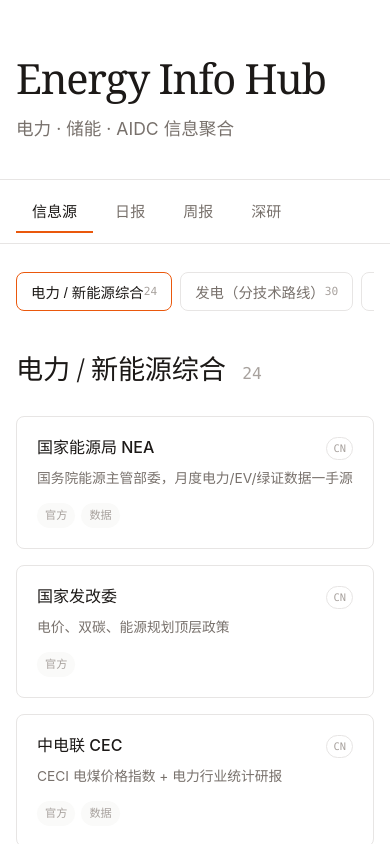
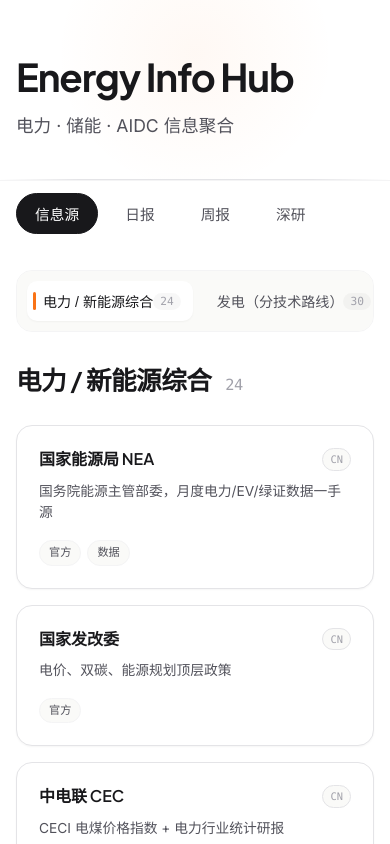
Before and after one commit to KeNINGKe/EnergyHub, a website: page index.html in a window 390 px wide. Shown: the top 844 px of the page. Drawn offline with Linux system fonts and the light colour scheme.

Commit message:
redesign: clean-but-rich style with Plus Jakarta Sans, rounded cards, soft shadows, orange accents

```diff
--- a/assets/style.css
+++ b/assets/style.css
@@ -1,19 +1,26 @@
-/* ===== Light, airy, content-first with wider layout + orange accent ===== */
+/* ===== Clean but rich — modern editorial with warm tech accents ===== */
 :root {
   --bg: #FFFFFF;
-  --bg-soft: #FAFAF9;
-  --bg-hover: #F5F5F4;
-  --text: #1C1917;
-  --text-muted: #78716C;
-  --text-faint: #A8A29E;
-  --border: #E7E5E4;
-  --border-strong: #D6D3D1;
-  --accent: #EA580C;
-  --accent-hover: #C2410C;
-  --radius: 8px;
-  --max-width: 1200px;
-  --font-serif: Georgia, "Times New Roman", "Songti SC", "SimSun", serif;
-  --font-sans: -apple-system, BlinkMacSystemFont, "Segoe UI", Roboto, "Helvetica Neue", Arial, "PingFang SC", "Microsoft YaHei", sans-serif;
+  --bg-soft: #FAFAF8;
+  --bg-warm: #FFF7ED;
+  --bg-hover: #F5F5F0;
+  --text: #18181B;
+  --text-muted: #52525B;
+  --text-faint: #A1A1AA;
+  --border: #E4E4E7;
+  --border-light: #F4F4F5;
+  --accent: #F97316;
+  --accent-soft: #FFF7ED;
+  --accent-hover: #EA580C;
+  --shadow-sm: 0 1px 2px rgba(0, 0, 0, 0.04);
+  --shadow-md: 0 4px 12px rgba(0, 0, 0, 0.06);
+  --shadow-lg: 0 12px 32px rgba(0, 0, 0, 0.08);
+  --radius-sm: 10px;
+  --radius-md: 16px;
+  --radius-lg: 20px;
+  --max-width: 1280px;
+  --font-display: "Plus Jakarta Sans", "PingFang SC", "Microsoft YaHei", sans-serif;
+  --font-body: "Inter", "PingFang SC", "Microsoft YaHei", sans-serif;
   --font-mono: ui-monospace, SFMono-Regular, Menlo, Monaco, Consolas, monospace;
 }
 
@@ -29,9 +36,9 @@ body {
   margin: 0;
   background: var(--bg);
   color: var(--text);
-  font-family: var(--font-sans);
+  font-family: var(--font-body);
   font-size: 15px;
-  line-height: 1.65;
+  line-height: 1.6;
 }
 
 a {
@@ -40,36 +47,63 @@ a {
 }
 
 a:hover {
+  color: var(--accent-hover);
   text-decoration: underline;
 }
 
 code {
   font-family: var(--font-mono);
-  font-size: 0.88em;
+  font-size: 0.86em;
   background: var(--bg-soft);
-  padding: 2px 6px;
-  border-radius: 4px;
+  padding: 3px 7px;
+  border-radius: 6px;
   color: var(--text-muted);
 }
 
-/* ===== Header ===== */
+/* ===== Header with soft gradient glow ===== */
 .site-header {
-  padding: 72px 20px 44px;
-  border-bottom: 1px solid var(--border);
+  position: relative;
+  padding: 80px 20px 56px;
+  overflow: hidden;
+  border-bottom: 1px solid var(--border-light);
+}
+
+.site-header::before {
+  content: '';
+  position: absolute;
+  top: -40%;
+  right: -10%;
+  width: 60%;
+  height: 140%;
+  background: radial-gradient(circle at center, rgba(249, 115, 22, 0.08) 0%, transparent 60%);
+  pointer-events: none;
+  z-index: 0;
+}
+
+.site-header::after {
+  content: '';
+  position: absolute;
+  bottom: 0;
+  left: 0;
+  right: 0;
+  height: 1px;
+  background: linear-gradient(90deg, transparent, var(--border) 20%, var(--border) 80%, transparent);
 }
 
 .header-inner {
+  position: relative;
+  z-index: 1;
   max-width: var(--max-width);
   margin: 0 auto;
 }
 
 .site-header h1 {
-  font-family: var(--font-serif);
-  font-size: clamp(2.6rem, 5vw, 3.8rem);
-  font-weight: 400;
+  font-family: var(--font-display);
+  font-size: clamp(2.4rem, 5vw, 3.6rem);
+  font-weight: 700;
   letter-spacing: -0.03em;
   line-height: 1.1;
-  margin: 0 0 12px;
+  margin: 0 0 14px;
   color: var(--text);
 }
 
@@ -78,46 +112,48 @@ code {
   color: var(--text-muted);
   font-size: 1.1rem;
   font-weight: 400;
+  max-width: 560px;
 }
 
-/* ===== View tabs ===== */
+/* ===== View tabs — pill style ===== */
 .view-tabs {
   display: flex;
-  gap: 6px;
+  gap: 8px;
   max-width: var(--max-width);
   margin: 0 auto;
-  padding: 10px 20px;
-  border-bottom: 1px solid var(--border);
+  padding: 16px 20px;
 }
 
 .view-tab {
   background: transparent;
-  border: none;
-  border-bottom: 2px solid transparent;
+  border: 1px solid transparent;
   color: var(--text-muted);
-  padding: 10px 16px;
-  border-radius: 0;
-  font-family: var(--font-sans);
-  font-size: 0.94rem;
+  padding: 9px 18px;
+  border-radius: 99px;
+  font-family: var(--font-body);
+  font-size: 0.92rem;
+  font-weight: 500;
   cursor: pointer;
-  transition: color 0.15s, border-color 0.15s;
+  transition: all 0.2s;
 }
 
 .view-tab:hover {
   color: var(--text);
+  background: var(--bg-soft);
+  border-color: var(--border);
 }
 
 .view-tab.active {
-  color: var(--text);
-  border-bottom-color: var(--accent);
-  font-weight: 500;
+  color: #fff;
+  background: var(--text);
+  border-color: var(--text);
 }
 
 /* ===== Main container ===== */
 .container {
   max-width: var(--max-width);
   margin: 0 auto;
-  padding: 40px 20px 100px;
+  padding: 32px 20px 120px;
 }
 
 .tab-panel {
@@ -126,25 +162,29 @@ code {
 
 .tab-panel.active {
   display: block;
-  animation: fadeIn 0.2s ease;
+  animation: fadeIn 0.25s ease;
 }
 
 @keyframes fadeIn {
-  from { opacity: 0; }
-  to { opacity: 1; }
+  from { opacity: 0; transform: translateY(6px); }
+  to { opacity: 1; transform: translateY(0); }
 }
 
 /* ===== Browse layout ===== */
 .browse-layout {
   display: grid;
-  grid-template-columns: 220px 1fr;
-  gap: 56px;
+  grid-template-columns: 240px 1fr;
+  gap: 48px;
   align-items: start;
 }
 
 .category-sidebar {
   position: sticky;
-  top: 24px;
+  top: 20px;
+  background: var(--bg-soft);
+  border: 1px solid var(--border-light);
+  border-radius: var(--radius-md);
+  padding: 14px;
 }
 
 .cat-btn {
@@ -152,37 +192,56 @@ code {
   text-align: left;
   background: transparent;
   border: none;
-  border-left: 2px solid transparent;
-  border-bottom: 1px solid var(--border);
+  border-radius: var(--radius-sm);
   color: var(--text-muted);
-  padding: 11px 14px;
-  margin-left: -2px;
-  font-size: 0.9rem;
+  padding: 10px 12px;
+  margin-bottom: 4px;
+  font-size: 0.88rem;
+  font-weight: 500;
   cursor: pointer;
-  transition: color 0.15s, border-color 0.15s;
+  transition: all 0.15s;
   display: flex;
   justify-content: space-between;
   align-items: center;
 }
 
-.cat-btn:first-child {
-  padding-top: 0;
+.cat-btn:last-child {
+  margin-bottom: 0;
 }
 
 .cat-btn:hover {
   color: var(--text);
+  background: rgba(255, 255, 255, 0.6);
 }
 
 .cat-btn.active {
   color: var(--text);
-  border-left-color: var(--accent);
-  font-weight: 500;
+  background: #fff;
+  box-shadow: var(--shadow-sm);
+}
+
+.cat-btn.active::before {
+  content: '';
+  position: absolute;
+  left: 14px;
+  width: 3px;
+  height: 18px;
+  background: var(--accent);
+  border-radius: 99px;
+}
+
+.cat-btn {
+  position: relative;
+  padding-left: 22px;
 }
 
 .cat-count {
   font-family: var(--font-mono);
   font-size: 0.7rem;
   color: var(--text-faint);
+  background: rgba(0, 0, 0, 0.03);
+  padding: 2px 7px;
+  border-radius: 99px;
 }
 
 .sources-stage {
@@ -190,12 +249,12 @@ code {
 }
 
 .section-title {
-  font-family: var(--font-serif);
-  font-size: 1.7rem;
-  font-weight: 400;
+  font-family: var(--font-display);
+  font-size: 1.6rem;
+  font-weight: 600;
   margin: 0 0 24px;
   color: var(--text);
-  letter-spacing: -0.01em;
+  letter-spacing: -0.02em;
 }
 
 .section-title small {
@@ -208,23 +267,40 @@ code {
 
 .source-grid {
   display: grid;
-  grid-template-columns: repeat(auto-fill, minmax(270px, 1fr));
+  grid-template-columns: repeat(auto-fill, minmax(280px, 1fr));
   gap: 16px;
 }
 
 .source-card {
   display: block;
+  position: relative;
   background: var(--bg);
   border: 1px solid var(--border);
-  border-radius: var(--radius);
-  padding: 20px;
-  transition: border-color 0.15s, background 0.15s;
+  border-radius: var(--radius-md);
+  padding: 22px;
+  box-shadow: var(--shadow-sm);
+  transition: transform 0.2s, box-shadow 0.2s, border-color 0.2s;
+}
+
+.source-card::before {
+  content: '';
+  position: absolute;
+  inset: 0;
+  border-radius: var(--radius-md);
+  border: 1px solid transparent;
+  transition: border-color 0.2s;
+  pointer-events: none;
 }
 
 .source-card:hover {
-  background: var(--bg-soft);
+  transform: translateY(-3px);
+  box-shadow: var(--shadow-lg);
   border-color: var(--accent);
   text-decoration: none;
+}
+
+.source-card:hover::before {
+  border-color: rgba(249, 115, 22, 0.15);
 }
 
 .source-header {
@@ -232,11 +308,12 @@ code {
   justify-content: space-between;
   align-items: flex-start;
   gap: 12px;
-  margin-bottom: 8px;
+  margin-bottom: 10px;
 }
 
 .source-name {
-  font-weight: 500;
+  font-family: var(--font-display);
+  font-weight: 600;
   font-size: 1rem;
   color: var(--text);
   line-height: 1.35;
@@ -247,13 +324,14 @@ code {
   font-size: 0.65rem;
   color: var(--text-faint);
   border: 1px solid var(--border);
-  padding: 2px 6px;
+  padding: 2px 7px;
   border-radius: 99px;
   font-family: var(--font-mono);
+  background: var(--bg-soft);
 }
 
 .source-desc {
-  margin: 0 0 14px;
+  margin: 0 0 16px;
   font-size: 0.86rem;
   color: var(--text-muted);
   line-height: 1.55;
@@ -273,10 +351,11 @@ code {
 
 .tag {
   font-size: 0.7rem;
-  color: var(--text-faint);
+  color: var(--text-muted);
   background: var(--bg-soft);
-  padding: 3px 8px;
+  padding: 3px 9px;
   border-radius: 99px;
+  border: 1px solid var(--border-light);
 }
 
 .rss-note {
@@ -284,59 +363,68 @@ code {
   font-size: 0.65rem;
   color: var(--accent);
   letter-spacing: 0.04em;
-  font-weight: 500;
+  font-weight: 600;
+  background: var(--accent-soft);
+  padding: 3px 7px;
+  border-radius: 99px;
 }
 
 /* ===== Feed ===== */
 .feed-header {
-  margin-bottom: 32px;
+  margin-bottom: 28px;
 }
 
 .feed-header h2 {
-  font-family: var(--font-serif);
-  font-size: 1.8rem;
-  font-weight: 400;
-  margin: 0 0 6px;
-  letter-spacing: -0.01em;
+  font-family: var(--font-display);
+  font-size: 1.7rem;
+  font-weight: 600;
+  margin: 0 0 8px;
+  letter-spacing: -0.02em;
 }
 
 .feed-header p {
   margin: 0;
   color: var(--text-muted);
-  font-size: 0.88rem;
+  font-size: 0.86rem;
   font-family: var(--font-mono);
 }
 
 .feed-list {
   display: flex;
   flex-direction: column;
-  border-top: 1px solid var(--border);
+  gap: 12px;
 }
 
 .feed-item {
-  padding: 24px 0;
-  border-bottom: 1px solid var(--border);
-  transition: background 0.15s;
+  background: var(--bg);
+  border: 1px solid var(--border);
+  border-radius: var(--radius-md);
+  padding: 22px;
+  box-shadow: var(--shadow-sm);
+  transition: transform 0.15s, box-shadow 0.15s, border-color 0.15s;
 }
 
 .feed-item:hover {
-  background: var(--bg-soft);
+  transform: translateY(-2px);
+  box-shadow: var(--shadow-md);
+  border-color: var(--accent);
 }
 
 .feed-meta {
   display: flex;
-  gap: 18px;
-  margin-bottom: 5px;
+  gap: 16px;
+  margin-bottom: 6px;
   font-size: 0.77rem;
   color: var(--text-faint);
   font-family: var(--font-mono);
 }
 
 .feed-item h3 {
-  font-size: 1.03rem;
-  font-weight: 500;
-  margin: 0 0 6px;
-  line-height: 1.4;
+  font-family: var(--font-display);
+  font-size: 1.05rem;
+  font-weight: 600;
+  margin: 0 0 8px;
+  line-height: 1.35;
 }
 
 .feed-item h3 a {
@@ -352,7 +440,7 @@ code {
   margin: 0;
   color: var(--text-muted);
   font-size: 0.88rem;
-  line-height: 1.6;
+  line-height: 1.65;
 }
 
 /* ===== States ===== */
@@ -361,8 +449,9 @@ code {
   padding: 48px 32px;
   text-align: center;
   color: var(--text-muted);
+  background: var(--bg-soft);
   border: 1px dashed var(--border);
-  border-radius: var(--radius);
+  border-radius: var(--radius-md);
   font-size: 0.95rem;
 }
 
@@ -371,7 +460,7 @@ code {
   background: #FEF2F2;
   color: #991B1B;
   border: 1px solid #FECACA;
-  border-radius: var(--radius);
+  border-radius: var(--radius-md);
   line-height: 1.7;
 }
 
@@ -380,7 +469,7 @@ code {
   max-width: var(--max-width);
   margin: 0 auto;
   padding: 28px 20px;
-  border-top: 1px solid var(--border);
+  border-top: 1px solid var(--border-light);
   color: var(--text-faint);
   font-size: 0.78rem;
   font-family: var(--font-mono);
@@ -389,12 +478,18 @@ code {
 /* ===== Responsive ===== */
 @media (max-width: 900px) {
   .site-header {
-    padding: 56px 16px 36px;
+    padding: 56px 16px 40px;
+  }
+
+  .site-header::before {
+    width: 100%;
+    right: 0;
+    opacity: 0.6;
   }
 
   .browse-layout {
     grid-template-columns: 1fr;
-    gap: 32px;
+    gap: 28px;
   }
 
   .category-sidebar {
@@ -402,26 +497,18 @@ code {
     display: flex;
     gap: 8px;
     overflow-x: auto;
-    padding-bottom: 4px;
+    padding: 10px;
   }
 
   .cat-btn {
     width: auto;
     white-space: nowrap;
-    border-bottom: none;
-    border: 1px solid var(--border);
-    border-radius: var(--radius);
-    padding: 8px 14px;
-    margin-left: 0;
+    margin-bottom: 0;
+    padding-left: 16px;
   }
 
-  .cat-btn:first-child {
-    padding-top: 8px;
-  }
-
-  .cat-btn.active {
-    border-left-color: transparent;
-    border-color: var(--accent);
+  .cat-btn.active::before {
+    left: 6px;
   }
 
   .source-grid {
@@ -430,11 +517,11 @@ code {
 
   .view-tabs {
     overflow-x: auto;
-    padding: 10px 16px;
+    padding: 12px 16px;
   }
 
   .container {
-    padding: 28px 16px 80px;
+    padding: 24px 16px 80px;
   }
 
   .site-footer {
--- a/index.html
+++ b/index.html
@@ -4,6 +4,9 @@
   <meta charset="UTF-8">
   <meta name="viewport" content="width=device-width, initial-scale=1.0">
   <title>Energy Info Hub · 能源 / 储能 / AIDC</title>
+  <link rel="preconnect" href="https://fonts.googleapis.com">
+  <link rel="preconnect" href="https://fonts.gstatic.com" crossorigin>
+  <link href="https://fonts.googleapis.com/css2?family=Inter:wght@400;500;600&family=Plus+Jakarta+Sans:wght@500;600;700&display=swap" rel="stylesheet">
   <link rel="stylesheet" href="assets/style.css">
 </head>
 <body>
```
